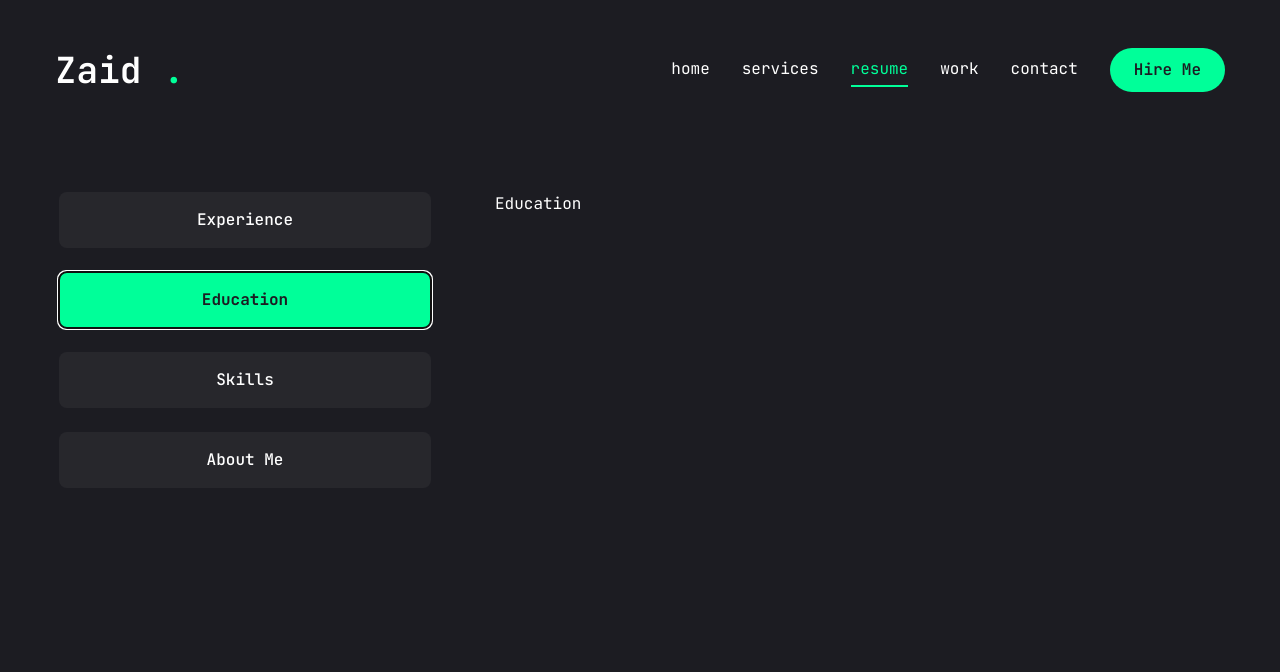
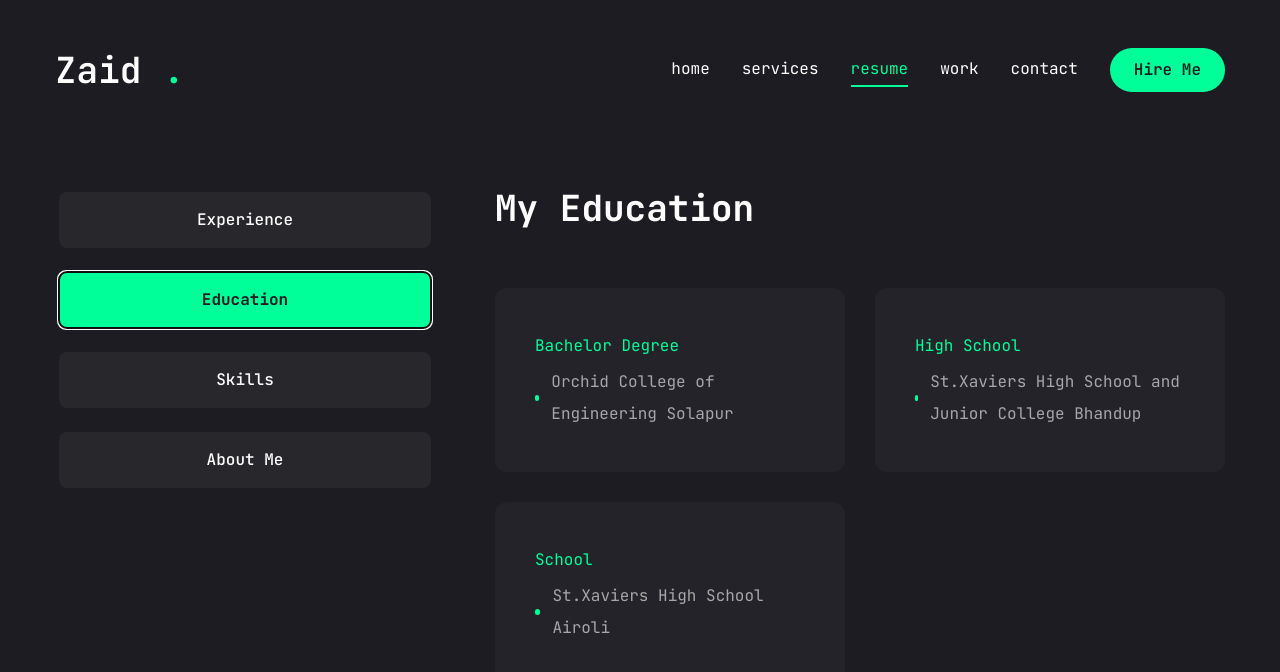
Before and after one commit to Zaidshaikh2811/NextJs_PortFolio, a Next.js app: page /resume in a window 1280 px wide. Both pictures are taken after a click on the tab "Education". Shown: the top 672 px of the page. Built offline with nearby package versions, Linux system fonts and the light colour scheme.

Commit message:
third commit

```diff
--- a/src/app/resume/page.tsx
+++ b/src/app/resume/page.tsx
@@ -46,7 +46,7 @@
 }
 const education = {
   title: "My Education",
-
+  description: "",
   items: [
 
     {
@@ -155,9 +155,87 @@
                 </ScrollArea>
               </div>
             </TabsContent>
-            <TabsContent value="Education" className="">Education</TabsContent>
-            <TabsContent value="Skills" className="">Skills</TabsContent>
-            <TabsContent value="About" className="">About</TabsContent>
+            <TabsContent value="Education" className="">
+              <div className="flex flex-col gap-[30px] text-center xl:text-left">
+                <h3 className="text-4xl font-bold">
+                  {education.title}
+                </h3>
+                <p className="max-w-[600px] text-white/60 mx-auto xl:mx-0
+                "> {education.description}</p>
+                <ScrollArea className="h-[400px]" >
+                  <ul className="grid grid-cols-1 lg:grid-cols-2 gap-[30px]">
+                    {
+                      education.items.map((data, index) => {
+                        return <li key={index} className="bg-[#232329]
+                        h-[184px] py-6 px-10 rounded-xl flex flex-col  justify-center items-center lg:items-start gap-1
+                        ">
+                          <span className="text-accent">{data.degree}</span>
+                          {/* <h3 className="text-xl max-2-[260px] min-h-[60px] text-center lg:text-left">{data.position}</h3> */}
+                          <div className="flex items-center gap-3">
+                            <span className="w-[6px] h-[6px] rounded-full bg-accent"></span>
+                            <p className="text-white/60">{data.institution}</p>
+                          </div>
+                        </li>
+                      })
+                    }
+                  </ul>
+                </ScrollArea>
+              </div>
+            </TabsContent>
+            <TabsContent value="Skills" className="w-full h-full">
+              <div className="flex flex-col gap-[30px]">
+                <div>
+
+                  <h3 className="text-4xl font-bold">
+                    {skills.title}
+                  </h3>
+                  <p className="max-w-[600px] text-white/60
+                   mx-auto xl:mx-0"> {skills.description}</p>
+                </div>
+                <ul className="grid grid-cols-2 sm:grid-cols-3 md:grid-cols-4 gap-4
+                xl:gap-[30px]">
+                  {skills.skillList.map((skill, index) => {
+                    return <li key={index}>
+                      <TooltipProvider delayDuration={100}>
+                        <Tooltip>
+                          <TooltipTrigger className="w-full h-[150px]
+                           bg-[#232329]  rounded-xl flex justify-center items-center group">
+                            <div className="text-6xl group-hover:text-accent transition-all duration-300">
+                              {skill.icon}
+                            </div>
+                          </TooltipTrigger>
+                          <TooltipContent>
+                            <p className="capitalize">{skill.name}</p>
+                          </TooltipContent>
+                        </Tooltip>
+                      </TooltipProvider>
+
+                    </li>
+                  })}
+                </ul>
+
+
+
+
+              </div>
+            </TabsContent>
+
+            <TabsContent value="About" className="w-full text-center xl:text-left">
+              <div>
+                <h3>{about.title}</h3>
+                <p className="max-w-[600px] text-white/60 mx-auto xl:mx-0
+                ">{about.description}</p>
+                <ul className="grid grid-cols-1 xl:grid-cols-2
+                    gap-y-6 max-w-[620px] mx-auto xl:mx-0">
+                  {about.info.map((item, index) => {
+                    return <li key={index} className="flex items-center justify-center xl:justify-start gap-4">
+                      <span className="text-white/60">{item.fieldName}:</span>
+                      <span className="text-xl">{item.fieldValue}</span>
+                    </li>
+                  })}
+                </ul>
+              </div>
+            </TabsContent>
           </div>
         </Tabs>
 
```
